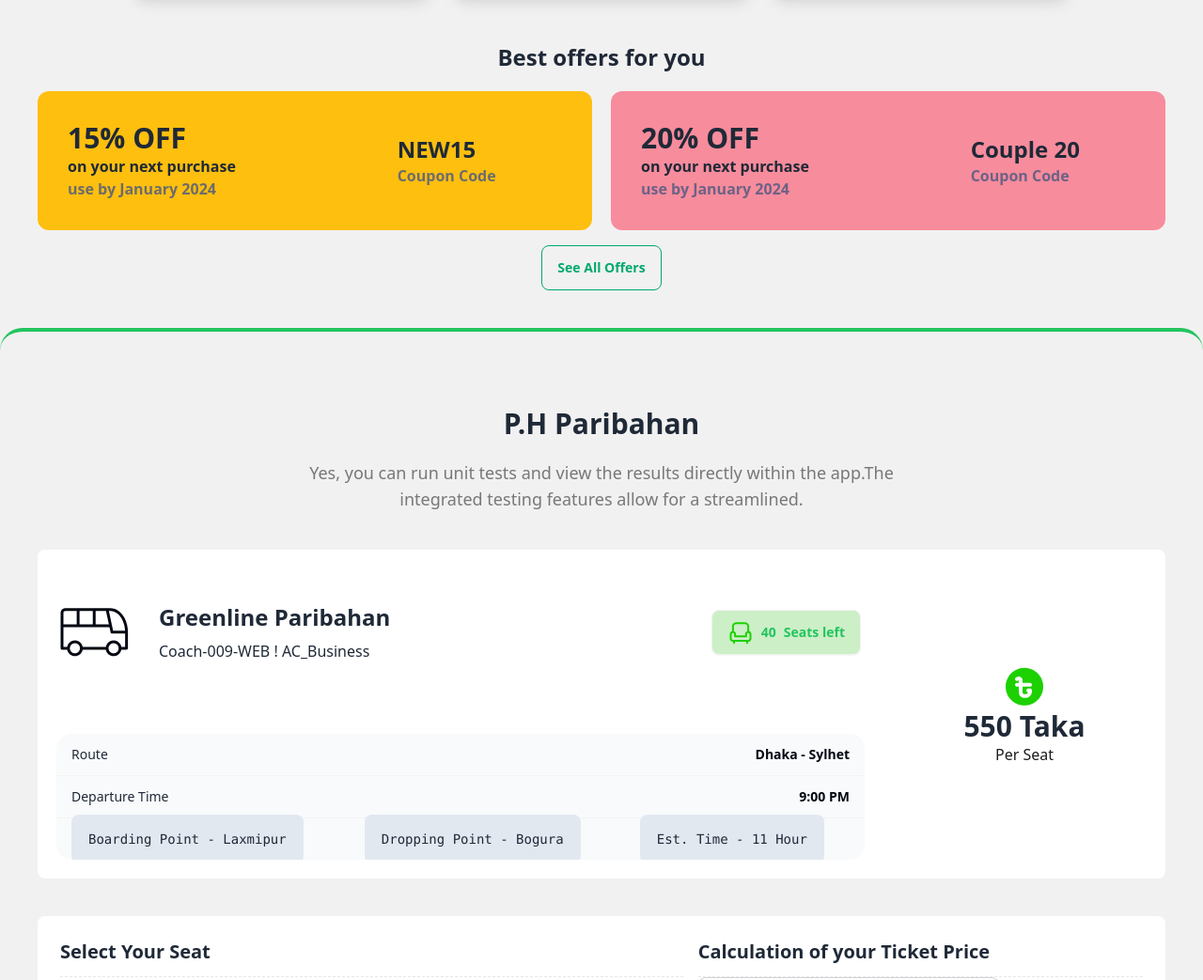
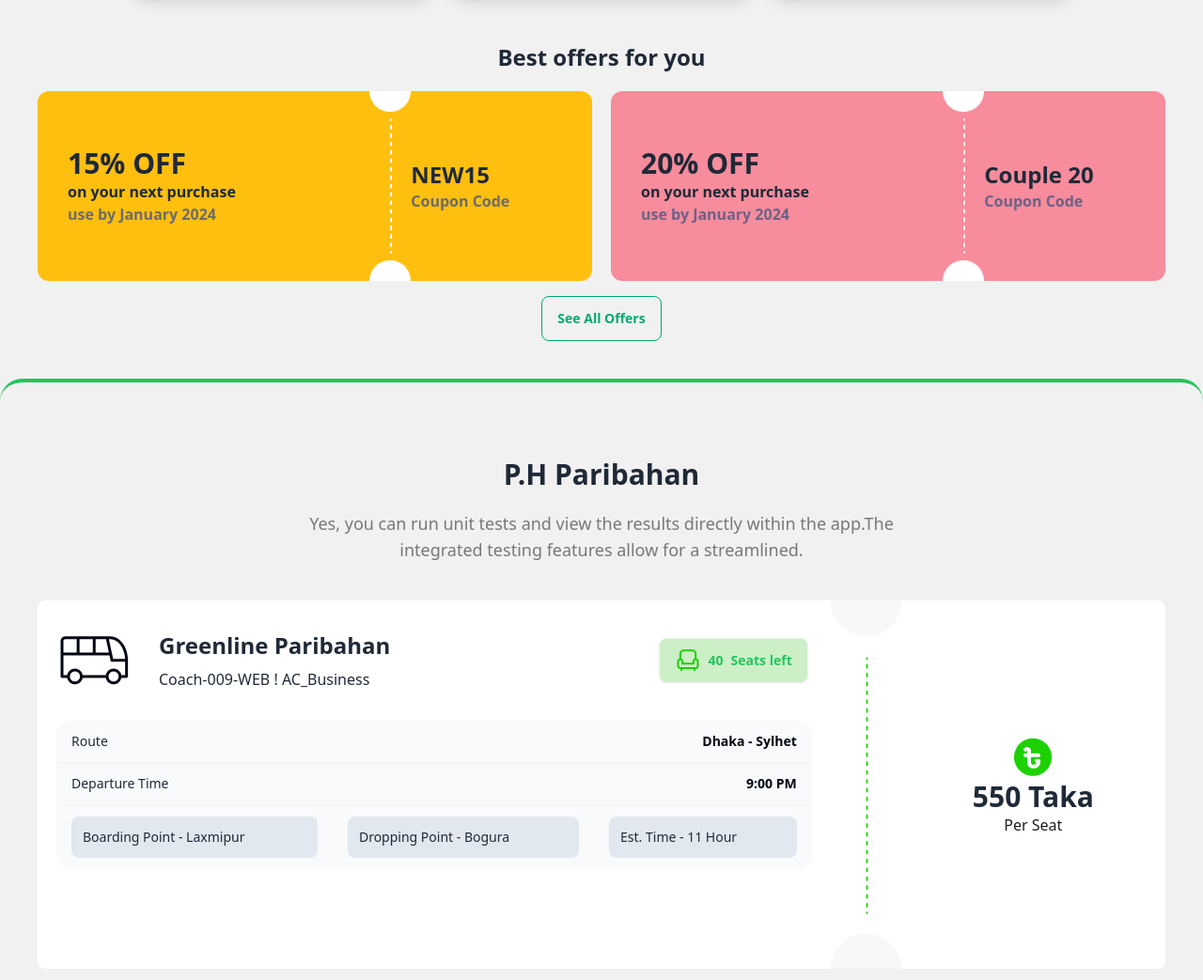
Before and after one commit to mithuchandrabiswas/assignment-five-smart-ticketing, a plain HTML site: page index.html in a window 1280 px wide. Shown: the part 967-2010 px from the top of the page at 94% size. Drawn offline with nearby package versions, Linux system fonts and the light colour scheme.

Commit message:
Completed Design Part

```diff
--- a/index.html
+++ b/index.html
@@ -108,12 +108,15 @@
     <section class="coupon-section px-10 pt-36 pb-10 font-bold">
       <h2 class="text-center text-2xl mb-5"> Best offers for you </h2>
       <!-- ======coupon15========== -->
-      <div class="flex gap-5">
-        <div class="coupon15 flex justify-center items-center w-1/2 rounded-xl bg-[#FFBF0F] p-8">
+      <div class="flex gap-5 flex-col md:flex-row">
+        <div class="coupon15 flex justify-center items-center w-1/2 rounded-xl bg-[#FFBF0F] px-8">
           <div class="w-2/3">
             <h1 class="text-3xl text-[030712] font-extrabold"> 15% OFF </h1>
             <h5 class="text-[030712]"> on your next purchase </h5>
             <p class="text-[#4a5881ce]"> use by January 2024 </p>
+          </div>
+          <div class="h-full">
+            <img src="./images/cupon-devider.png" alt="">
           </div>
           <div class="w-1/3">
             <h1 class="text-2xl font-bold"> NEW15 </h1>
@@ -122,11 +125,14 @@
         </div>
 
         <!-- ======coupon20========== -->
-        <div class="coupon20 flex justify-center items-center w-1/2 rounded-xl bg-[#F78C9C] p-8">
+        <div class="coupon20 flex justify-center items-center w-1/2 rounded-xl bg-[#F78C9C] px-8">
           <div class="w-2/3">
             <h1 class="text-3xl text-[030712] font-extrabold"> 20% OFF </h1>
             <h5 class="text-[030712]"> on your next purchase </h5>
             <p class="text-[#4a5881ce]"> use by January 2024 </p>
+          </div>
+          <div class="h-full">
+            <img src="./images/cupon-devider.png" alt="">
           </div>
           <div class="w-1/3">
             <h1 class="text-2xl font-bold"> Couple 20 </h1>
@@ -142,17 +148,17 @@
 
     <!-- --------------Feature Section--------------- -->
     <section id="features" class="feature-section px-10 py-20 border-t-4 border-green-500 rounded-3xl">
+      <!-- =======Feature Bio======= -->
       <div class="title-part text-center max-w-2xl mx-auto">
         <h1 class="feature-title text-3xl font-bold"> P.H Paribahan </h1>
         <p class="feature-details text-lg text-[rgba(104,104,104,0.89)] my-5"> Yes, you can run unit tests and view the
           results directly within the app.The integrated testing features allow for a streamlined. </p>
       </div>
-      <!-- ====Ticket Details==== -->
-      <div class="ticket-details-part flex bg-base-100 rounded-lg mt-10">
+      <!-- ====Ticket Info Details==== -->
+      <div class="flex bg-base-100 rounded-lg mt-10">
 
-        <div class="ticket-details w-3/4">
-
-          <div class="flex justify-between items-center p-6">
+        <div class="w-9/12">
+          <div class="flex justify-between items-center px-6">
             <div class="card card-side">
               <figure><img src="./images/bus-logo.png" alt="Movie" /></figure>
               <div class="card-body">
@@ -165,8 +171,8 @@
                   src="./images/seat-green.png" alt=""> <span id="total-remaining-seat"> 40 </span> Seats left </button>
             </div>
           </div>
-          <!-- ===== Ticket Table===== -->
-          <div class="ticket-table p-5">
+          <!-- ===== Ticket Info Table===== -->
+          <div class="px-5">
             <div class="overflow-x-auto">
               <table class="table bg-slate-50">
                 <!-- head -->
@@ -186,17 +192,21 @@
                   </tr>
                   <!-- row 3 -->
                   <tr>
-                    <td aria-disabled=""><kbd class="p-[18px] rounded-lg bg-slate-200"> Boarding Point - Laxmipur </kbd></td>
-                    <td><kbd class="p-[18px] rounded-lg bg-slate-200"> Dropping Point - Bogura </kbd></td>
-                    <td><kbd class="p-[18px] rounded-lg bg-slate-200"> Est. Time - 11 Hour </kbd></td>
+                    <td><p class="p-[12px] rounded-lg bg-slate-200"> Boarding Point - Laxmipur </p></td>
+                    <td><p class="p-[12px] rounded-lg bg-slate-200"> Dropping Point - Bogura </p></td>
+                    <td><p class="p-[12px] rounded-lg bg-slate-200"> Est. Time - 11 Hour </p></td>
                 </tbody>
               </table>
             </div>
           </div>
         </div>
 
+        <div class="h-full">
+          <img src="./images/info-devider.png" alt="">
+        </div>
+
         <!-- =====Ticket Fix Price (Right Side)======= -->
-        <div class="ticket-price flex justify-center items-center flex-col w-1/4">
+        <div class="ticket-price flex justify-center items-center flex-col w-3/12">
           <div> <img src="./images/fare.png" alt=""> </div>
           <h1 class="text-3xl font-bold"> 550 Taka </h1>
           <p class="text-[rgba(0,0,0,.89)]"> Per Seat </p>
@@ -355,6 +365,10 @@
 
         </div>
         <!-- ====== -->
+
+        <div class="border-2 border-gray-200 border-dashed">
+
+        </div>
         <!-- -----------Right----------- -->
         <div class="calculation-part w-5/12">
           <h2 class="text-xl font-bold pb-3 border-b border-dashed"> Calculation of your Ticket Price </h2>
--- a/js/index.js
+++ b/js/index.js
@@ -39,7 +39,6 @@ for (let seatNumber of seatNumbers) {
             const convertedGrandTotalPrice = parseInt(grandPriceText);
             let totalGrandPrice = selectedArray.length * 550;
             document.getElementById('grand-total').innerText = totalGrandPrice;
-            if
 
 
 
```
